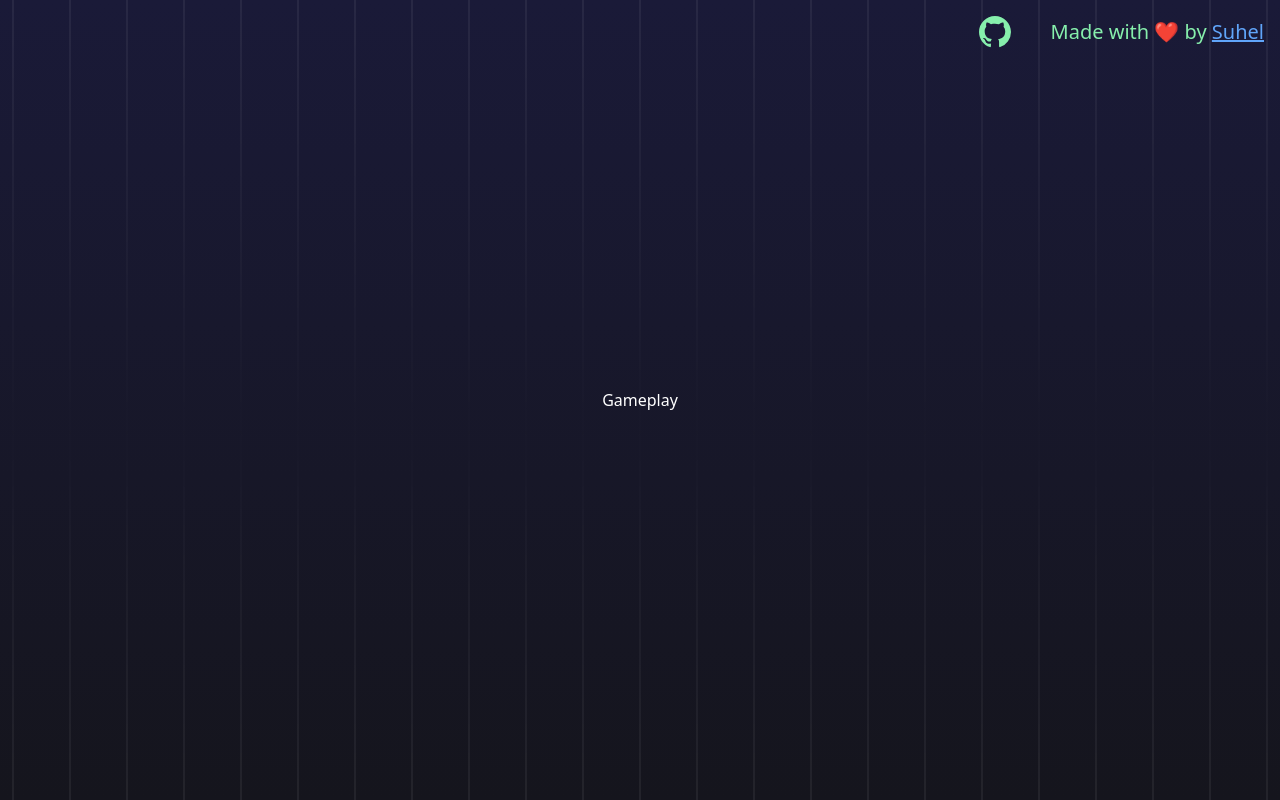
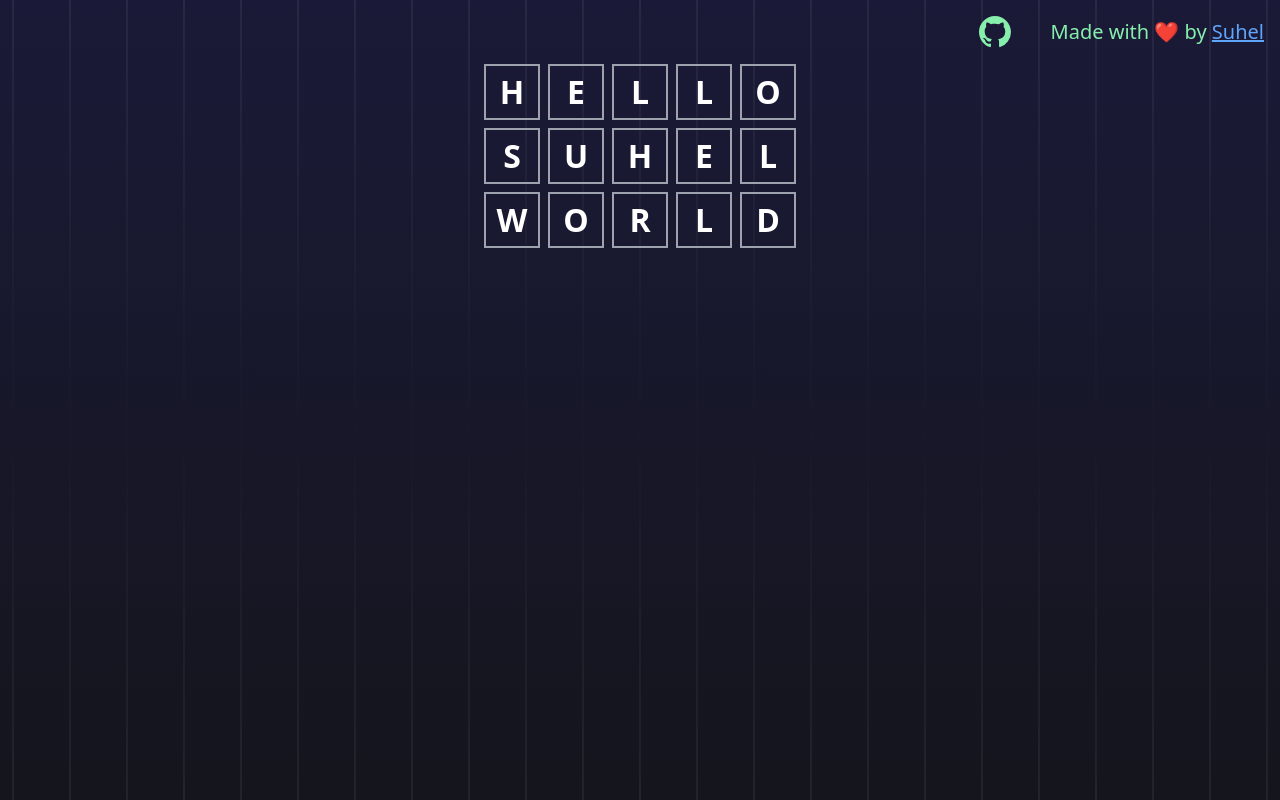
Before and after one commit to Suhelkhan12/Wordle, a React (Vite) app: page /gameplay in a window 1280 px wide. Built offline with nearby package versions, Linux system fonts and the light colour scheme.

Commit message:
create word row

```diff
--- a/src/App.tsx
+++ b/src/App.tsx
@@ -1,7 +1,7 @@
 import { createBrowserRouter, RouterProvider } from "react-router-dom";
 import Root from "./pages/Root";
 import Navbar from "./components/Navbar";
-import Gameplay from "./components/Gameplay";
+import Gameplay from "./pages/Gameplay";
 const Router = createBrowserRouter([
   {
     path: "/",
--- a/src/components/Gameplay.tsx
+++ /dev/null
@@ -1,9 +0,0 @@
-const Gameplay = () => {
-  return (
-    <div className="h-screen flex justify-center items-center text-white">
-      Gameplay
-    </div>
-  );
-};
-
-export default Gameplay;
--- a/src/components/Navbar.tsx
+++ b/src/components/Navbar.tsx
@@ -2,6 +2,7 @@ import { VscGithubInverted } from "react-icons/vsc";
 
 const Navbar = () => {
   return (
+    <header>
       <nav className="text-green-300 sm:text-[1.25rem] text-[16px] flex sm:justify-end justify-center items-center sm:pt-4 pt-3 pr-4 fixed top-0 w-full gap-10">
         <div className="flex justify-center items-center gap-6">
           <a href="https://github.com/Suhelkhan12" target="_blank">
@@ -21,6 +22,7 @@ const Navbar = () => {
           </p>
         </div>
       </nav>
+    </header>
   );
 };
 
--- a/src/components/UI/Button.tsx
+++ b/src/components/UI/Button.tsx
@@ -9,7 +9,7 @@ const Button = ({ children, onClick }: ButtonProps) => {
   return (
     <button
       onClick={onClick}
-      className="button mt-4 hover:bg-yellow-300 font-medium"
+      className="button hover:bg-yellow-300 font-medium"
     >
       {children}
     </button>
--- /dev/null
+++ b/src/components/UI/LetterBox.tsx
@@ -0,0 +1,13 @@
+type LetterBoxProp = {
+  letter: string;
+};
+
+const LetterBox = ({ letter }: LetterBoxProp) => {
+  return (
+    <span className=" flex justify-center items-center border-[2px] border-gray-400 text-[2rem] uppercase font-bold w-14 h-14  ">
+      {letter}
+    </span>
+  );
+};
+
+export default LetterBox;
--- /dev/null
+++ b/src/components/UI/WordRow.tsx
@@ -0,0 +1,19 @@
+import LetterBox from "./LetterBox";
+
+type WordRowPropType = {
+  letter: string;
+};
+
+const WordRow = ({ letter }: WordRowPropType) => {
+  // we did this so that we can conver our string letter into array and we can easity map over it
+  const letterArray = letter.split("");
+  return (
+    <div className="grid grid-cols-5 gap-2">
+      {letterArray.map((letter) => (
+        <LetterBox letter={letter} />
+      ))}
+    </div>
+  );
+};
+
+export default WordRow;
--- a/src/index.css
+++ b/src/index.css
@@ -57,11 +57,7 @@
   }
 
   .modal-card{
-    @apply absolute top-12  md:w-[40rem] w-[90%] md:m-6 bg-slate-700 rounded-md px-8 pb-8 shadow-md
+    @apply absolute top-12  md:w-[40rem] w-[90%] md:m-6 bg-slate-700 rounded-md p-8 shadow-md
   }
 
 }
-
-/*
-background-dard: #1a1a38, #15151d
-*/
--- a/src/main.tsx
+++ b/src/main.tsx
@@ -2,5 +2,10 @@ import ReactDOM from "react-dom/client";
 
 import "./index.css";
 import App from "./App";
+import React from "react";
 
-ReactDOM.createRoot(document.getElementById("root")!).render(<App />);
+ReactDOM.createRoot(document.getElementById("root")!).render(
+  <React.StrictMode>
+    <App />
+  </React.StrictMode>
+);
--- /dev/null
+++ b/src/pages/Gameplay.tsx
@@ -0,0 +1,15 @@
+import WordRow from "../components/UI/WordRow";
+
+const Gameplay = () => {
+  return (
+    <main className="h-screen flex justify-center pt-16  text-white">
+      <div className="flex flex-col gap-2">
+        <WordRow letter="hello" />
+        <WordRow letter="suhel" />
+        <WordRow letter="world" />
+      </div>
+    </main>
+  );
+};
+
+export default Gameplay;
--- a/src/pages/Home.tsx
+++ b/src/pages/Home.tsx
@@ -22,9 +22,9 @@ const Home = () => {
   };
 
   return (
-    <>
+    <main className="h-full flex flex-col justify-center items-center text-white px-4 sm:px-0 ">
       {rulesModalVisibility && <Modal onClose={hideModal} />}
-      <div className="h-full flex flex-col justify-center items-center text-white px-4 sm:px-0 ">
+      <div>
         <div className="flex flex-col items-center gap-2">
           <img
             src={Logo}
@@ -38,12 +38,12 @@ const Home = () => {
             Get 6 chances to guess a 5-letter word.
           </p>
         </div>
-        <div className="flex items-center gap-10">
+        <div className="flex items-center justify-center mt-4 gap-10">
           <Button onClick={showModal}>How to play?</Button>
           <Button onClick={handleGameStart}>Play</Button>
         </div>
       </div>
-    </>
+    </main>
   );
 };
 
```
Lines whose indentation alone changed are shown as unchanged.
